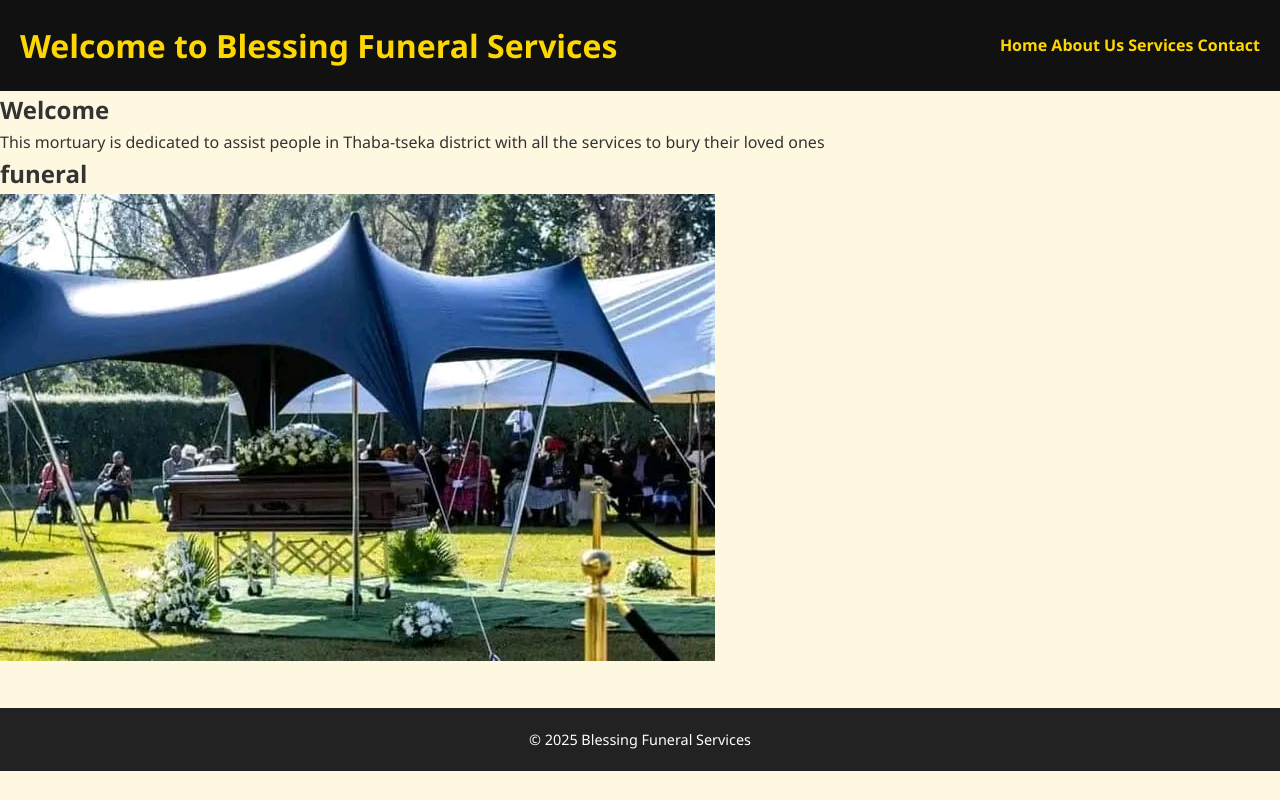
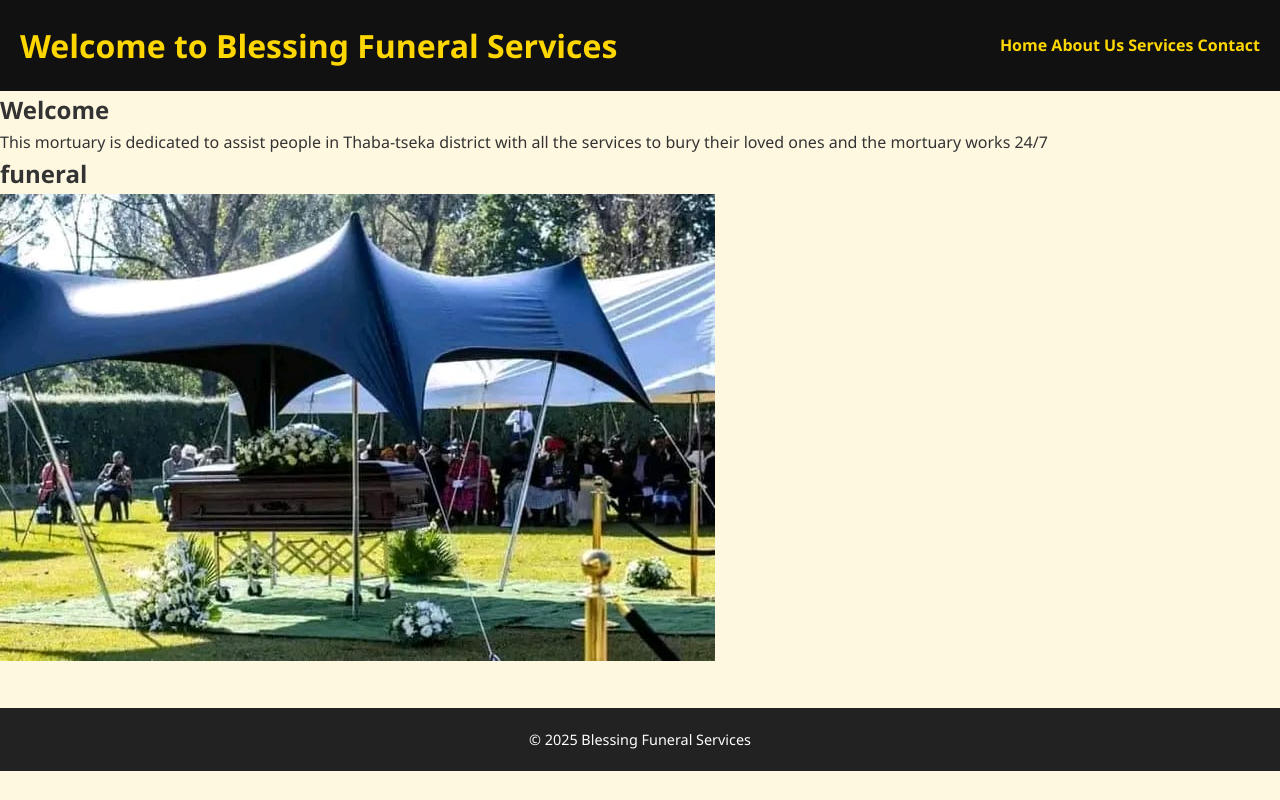
Before and after one commit to Tse940/blessing-funeral-service-, a plain HTML site: page index.html in a window 1280 px wide. Drawn offline with Linux system fonts and the light colour scheme.

Commit message:
Update index.html

```diff
--- a/index.html
+++ b/index.html
@@ -18,7 +18,7 @@
 
   <section class="home">
     <h1>Welcome</h1>
-    <p>This mortuary is dedicated to assist people in Thaba-tseka district with all the services to bury their loved ones</p>
+    <p>This mortuary is dedicated to assist people in Thaba-tseka district with all the services to bury their loved ones and the mortuary works 24/7</p>
   </section>
 
   <section class="media">
```
